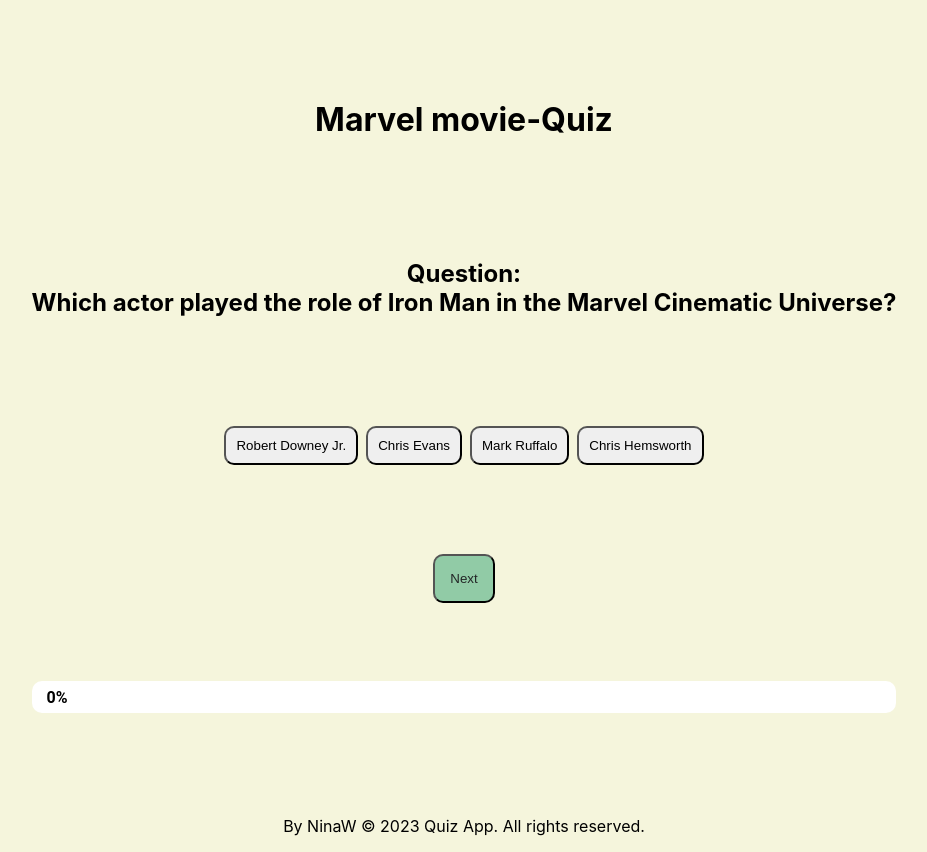
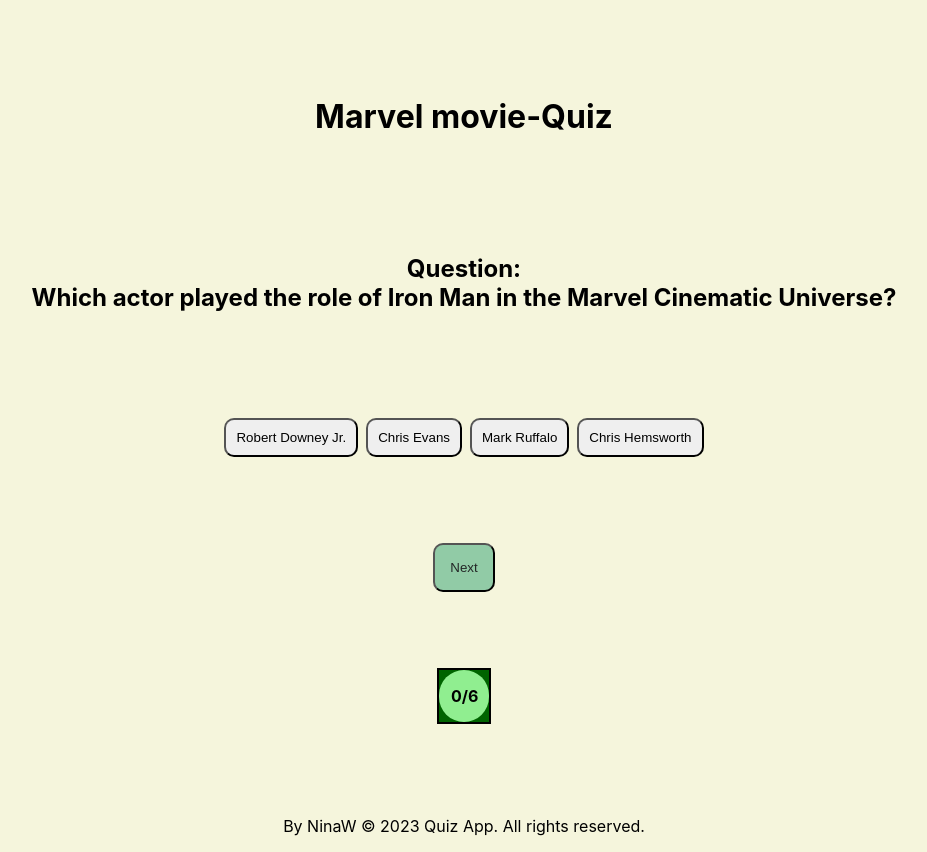
Before and after one commit to Technigo/project-redux-quiz-old, a React (Create React App) app: page / in a window 1280 px wide. Shown: the whole page, without its empty margins (176-1103 px from the left). Built offline with nearby package versions, Linux system fonts and the light colour scheme.

Commit message:
changed progress from percent to number

```diff
--- a/src/components/CurrentQuestion.js
+++ b/src/components/CurrentQuestion.js
@@ -26,7 +26,6 @@
   }
 
   const onAnswerSelect = (index) => {
-    // dispatch(quiz.actions.submitAnswer({ questionId: question.id, answerIndex: index }))
     setSelectedOption(index);
   }
 
--- a/src/components/ProgressBar.js
+++ b/src/components/ProgressBar.js
@@ -12,43 +12,42 @@
   const currentQuestion = useSelector(
     (state) => state.quiz.currentQuestionIndex
   );
-  /* Divided by the number of questions, so far hard coded */
-  const correctPercent = (currentQuestion * 100) / 6;
-  let percent = Number(correctPercent).toFixed();
+  const totalQuestions = useSelector(
+    (state) => state.quiz.questions.length
+  );
+    // Calculate percentage progress based on current question index and total number of questions
+    // Subtract 1 from both currentQuestion and totalQuestions because array indices start from 0
+  const percent = ((currentQuestion - 1) / (totalQuestions - 1)) * 100;
 
-  /* Styles of container and bar */
   const StyledContainer = styled.div`
-    height: 2rem;
-    width: 100%;
-    background-color: #ffffff;
-    border-radius: 10px;
-    margin-bottom: 0.5rem;
+   background-color: darkgreen;
+   border: black solid 2px;
   `;
   const StyledBar = styled.div`
     display: flex;
     height: 100%;
-    width: ${percent}%;
+    width: 50px;
     background-color: lightgreen;
-    border-radius: 10px 0 0 10px;
-    align-items: center;
-    font-family: 'Roboto';
+    border-radius: 50px;
     font-weight: bold;
     color: black;
   `;
 
   const PaddedP = styled.p`
-    padding-left: 15px;
+    padding-left: 12px;
   `;
 
   return (
     <StyledContainer>
       <StyledBar
         role="progressbar"
-        aria-valuenow={percent - 10}
+        aria-valuenow={percent}
         aria-valuemin={0}
         aria-valuemax={100}
       >
-        <PaddedP>{percent}%</PaddedP>
+        <PaddedP>
+          {currentQuestion}/{totalQuestions}
+        </PaddedP>
       </StyledBar>
     </StyledContainer>
   );
```
